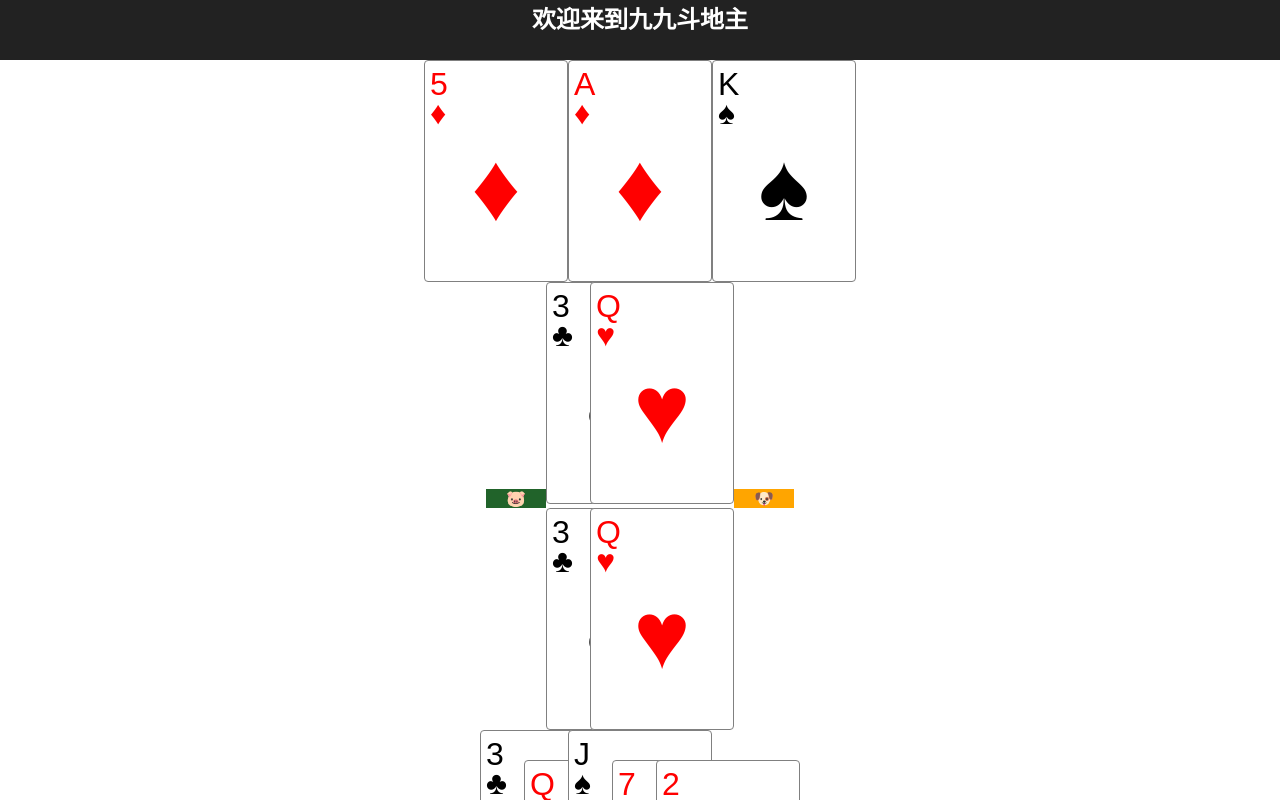
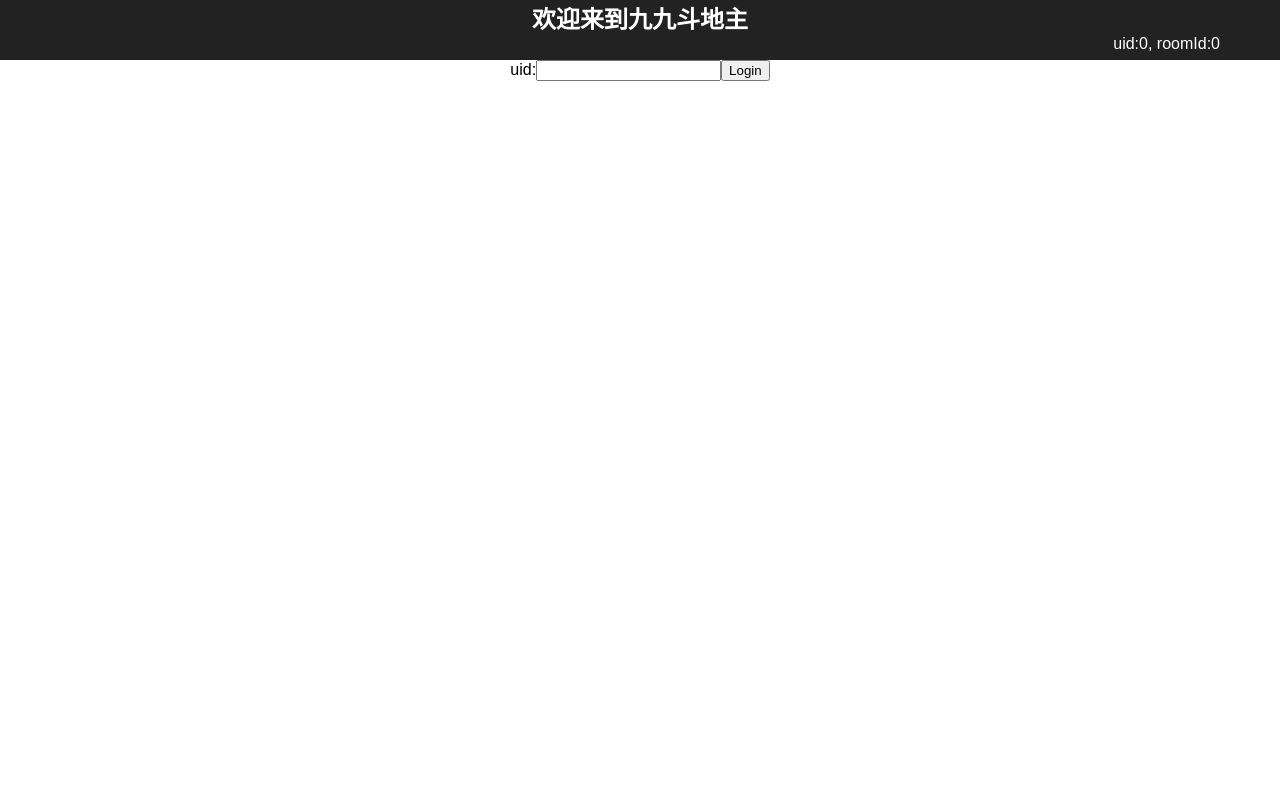
Before and after one commit to carol8421/doudizhu_web, a React (Create React App) app: page / in a window 1280 px wide. Shown: the top 800 px of the page. Built offline with nearby package versions, Linux system fonts and the light colour scheme.

Commit message:
base login

```diff
--- a/package.json
+++ b/package.json
@@ -3,6 +3,7 @@
   "version": "0.1.0",
   "private": true,
   "dependencies": {
+    "axios": "^0.18.0",
     "react": "^16.5.0",
     "react-dom": "^16.5.0",
     "react-scripts": "1.1.5"
@@ -12,5 +13,6 @@
     "build": "react-scripts build",
     "test": "react-scripts test --env=jsdom",
     "eject": "react-scripts eject"
-  }
+  },
+  "homepage":"."
 }
--- a/src/App.css
+++ b/src/App.css
@@ -13,7 +13,10 @@
   height: 60px;
   color: white;
 }
-
+.App-login-status {
+  text-align: right;
+  padding-right: 60px;
+}
 .App-title {
   font-size: 1.5em;
   display: inline;
--- a/src/App.js
+++ b/src/App.js
@@ -1,12 +1,19 @@
 import React, { Component } from 'react';
-import './App.css';
 import PublicCards from './doudizhu/PublicCards'
 import CardList from './pokers/CardList';
+import UserLogin from './users/UserLogin';
+import axios from 'axios';
+import qs from 'qs';
+import * as poker from './pokers/poker';
+import {PollChangesUrl, GetMyCardsUrl} from './url';
+import './App.css';
 
 class App extends Component {
   constructor(props) {
     super(props);
     this.state = {
+      uid:0,
+      roomId:0,
       turn:1, //改谁出牌了
       publicCards :[0x25, 0x2E,0x8D],//底牌，为空表示还没叫地主
       leftRemainCount:6, //两边剩余排数
@@ -15,6 +22,7 @@ class App extends Component {
       chooseCards: [0,2],
       dealedCards:[[0x43, 0x6C,],[0x43, 0x6C,],[]] //已经出牌数，为空表示不出
     }
+    this.cursor = 0
   }
 
   toggle(i) {
@@ -36,17 +44,86 @@ class App extends Component {
 
 
   }
+  onLoginSuccess(uid, data) {
+    this.setState({
+      'uid':uid,
+      'roomId':data.roomId,
+    });
+    this.startPolling();
+  }
+
+  startPolling(){
+    axios.post(PollChangesUrl, qs.stringify({
+      'uid':this.state.uid,
+      'roomId':this.state.roomId,
+      'cursor':this.cursor,
+    }))
+    .then( resp => {
+        if(resp.data.rcode === 0) {
+            this.onPollingSuccess(resp.data.data);
+        }
+        setTimeout(this.startPolling.bind(this), 11000);
+    })
+    .catch ( error => {
+        console.error(error);
+        setTimeout(this.startPolling.bind(this), 11000);
+    });
+  }
+
+  onPollingSuccess (data) {
+    console.log(data);
+    data.forEach(msg => {
+      this.cursor = msg.cursor;
+      if (this.cursor == 1) {
+        this.getMyCards()
+        //加入抢地主的阶段
+      }
+      else {
+        this.handleDealCards(msg);
+      }
+    });
+  }
+
+  getMyCards() {
+    axios.post(GetMyCardsUrl, qs.stringify({
+      'uid':this.state.uid,
+      'roomId':this.state.roomId,
+    }))
+    .then( resp => {
+        if(resp.data.rcode === 0) {
+            this.onGetMyCards(resp.data.data);
+        }
+    })
+    .catch ( error => {
+        console.error('get my card',error);
+    });
+  }
+
+  onGetMyCards(data) {
+    console.log('get my status:', data);
+    var cds = poker.min3hex_to_list(data.cards);
+    this.setState({
+      'cards':cds,
+    });
+  }
+
+  handleDealCards(msg) {
+
+  }
 
   render() {
     return (
       <div className="App">
         <header className="App-header">
           <h1 className="App-title">欢迎来到九九斗地主</h1>
+          <div className="App-login-status">uid:{this.state.uid}, roomId:{this.state.roomId}</div>
         </header>
-        <PublicCards cards={this.state.publicCards}
+        {this.state.uid?
+        (<React.Fragment>
+          <PublicCards cards={this.state.publicCards}
                      hideCard = {false}
-        />
-        <div>
+          />
+          <div>
           <div className="Player Left-Player">🐷</div>
             <CardList   cards={this.state.dealedCards[2]}
                        enableChoose = {false}
@@ -74,6 +151,7 @@ class App extends Component {
                     toggle={this.toggle.bind(this)}
                     chooseCards = {this.state.chooseCards}
         />
+        </React.Fragment>) : ( <UserLogin onLoginSuccess={this.onLoginSuccess.bind(this)} />)}
 
 
       </div>
--- a/src/pokers/CardList.js
+++ b/src/pokers/CardList.js
@@ -9,7 +9,7 @@ class CardList extends Component {
     // chooseCards 选中的index的list
     // toggle 改变一个的回调函数
     onClickCard(ev, index) {
-        console.log(index, ev);
+        console.log('click',index);
         if (this.props.enableChoose && this.props.toggle) {
             this.props.toggle(index);
         }
--- a/src/pokers/poker.js
+++ b/src/pokers/poker.js
@@ -12,3 +12,13 @@ export const MIN3_V = 17;
 export const MIN3_W = 18;
 
 export const MIN3_COLOR = ['♦', '♣', '♥', '♠'];
+
+
+export function min3hex_to_list(hexstr) {
+    var result = [];
+    for (var i = 0; i<hexstr.length; i=i+2) {
+        var aa = parseInt(hexstr.substring(i,i+2),16);
+        result.push(aa);
+    }
+    return result;
+}
--- /dev/null
+++ b/src/url.js
@@ -0,0 +1,7 @@
+
+const host ='http://localhost:8888/'
+
+export const RandomJoinRoomUrl = host +'randomjoinroom'
+export const PollChangesUrl = host+'pollchanges'
+export const GetMyCardsUrl = host+'getmycards'
+export const DealCardUrl = host+'dealcard'
--- /dev/null
+++ b/src/users/UserLogin.js
@@ -0,0 +1,47 @@
+import React, {Component} from 'react';
+import axios from 'axios';
+import './UserLogin.css';
+import {RandomJoinRoomUrl} from '../url';
+import qs from 'qs';
+
+class UserLogin extends Component {
+    constructor(props) {
+        super(props)
+        this.state = {
+            input_uid:''
+        }
+    }
+    login() {
+        if (this.state.input_uid) {
+            axios.post(RandomJoinRoomUrl, qs.stringify({
+                'uid':this.state.input_uid,
+            }))
+            .then( resp => {
+                console.log(resp);
+                if(resp.data.rcode == 0) {
+                    this.props.onLoginSuccess(this.state.input_uid, resp.data.data);
+                }
+            })
+            .catch ( error => {
+                console.error(error);
+            });
+        }
+    }
+    valueChanged(evt) {
+        this.setState({
+            input_uid:evt.target.value,
+        });
+    }
+    render() {
+        return ( <div>
+            <label>uid:
+            <input type="number" id="my_uid"
+                value={this.state.input_uid}
+                onChange={this.valueChanged.bind(this)}/>
+                </label>
+            <button onClick={this.login.bind(this)}>Login</button>
+            </div>)
+    }
+}
+
+export default UserLogin;
```
Also changed, not shown: src/users/UserLogin.css (added), 1 other file (tests, documents, lock files or other folders).
